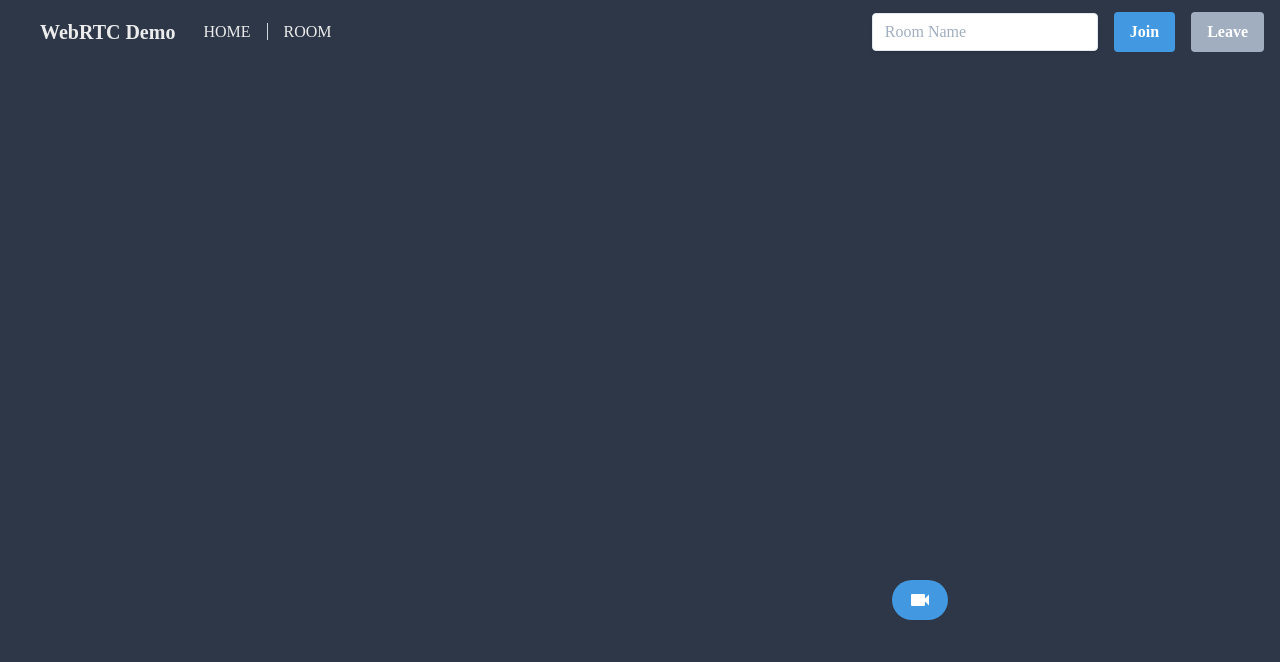
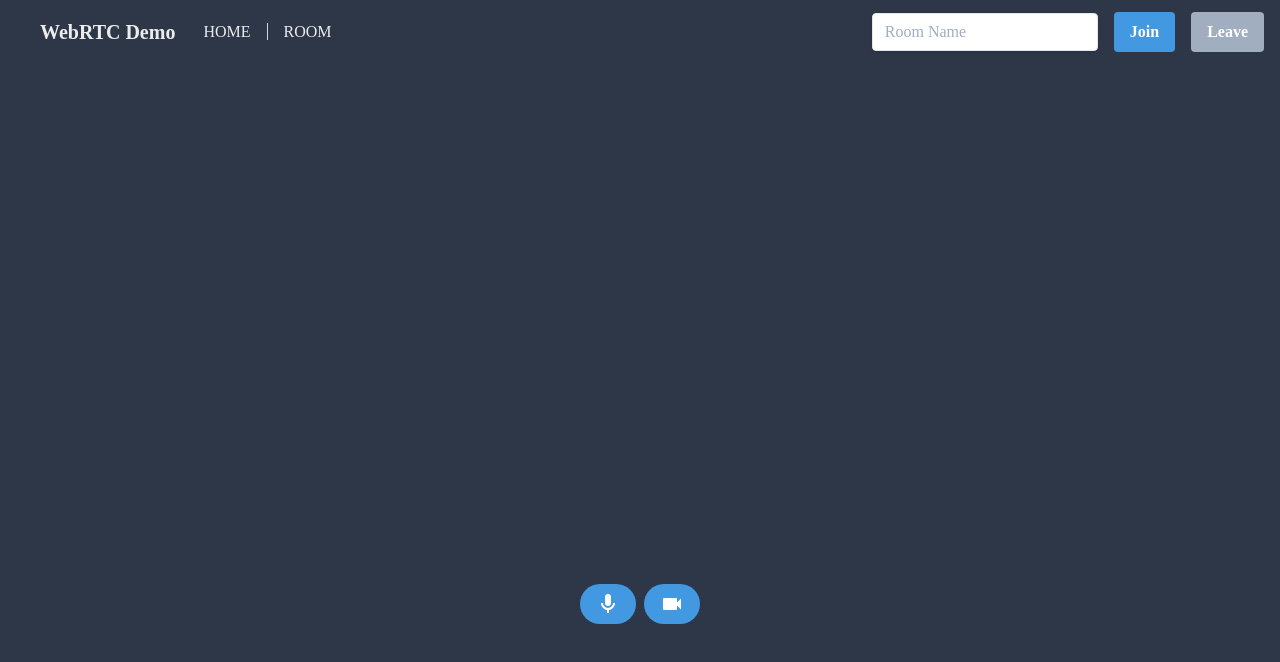
Before and after one commit to ryo-is/webrtc-cordova, a Vue app: page /room in a window 1280 px wide. Shown: the top 662 px of the page. Built offline with nearby package versions, Linux system fonts and the light colour scheme; no server answers; what skyway-js would draw is missing.

Commit message:
add control audio button

```diff
--- a/src/components/elements/AudioControlButton.vue
+++ b/src/components/elements/AudioControlButton.vue
@@ -11,13 +11,13 @@
     <svg v-if="audio" style="width: 24px; height: 24px;" viewBox="0 0 24 24">
       <path
         fill="currentColor"
-        d="M17,10.5V7A1,1 0 0,0 16,6H4A1,1 0 0,0 3,7V17A1,1 0 0,0 4,18H16A1,1 0 0,0 17,17V13.5L21,17.5V6.5L17,10.5Z"
+        d="M12,2A3,3 0 0,1 15,5V11A3,3 0 0,1 12,14A3,3 0 0,1 9,11V5A3,3 0 0,1 12,2M19,11C19,14.53 16.39,17.44 13,17.93V21H11V17.93C7.61,17.44 5,14.53 5,11H7A5,5 0 0,0 12,16A5,5 0 0,0 17,11H19Z"
       />
     </svg>
     <svg v-if="!audio" style="width: 24px; height: 24px;" viewBox="0 0 24 24">
       <path
         fill="currentColor"
-        d="M3.27,2L2,3.27L4.73,6H4A1,1 0 0,0 3,7V17A1,1 0 0,0 4,18H16C16.2,18 16.39,17.92 16.54,17.82L19.73,21L21,19.73M21,6.5L17,10.5V7A1,1 0 0,0 16,6H9.82L21,17.18V6.5Z"
+        d="M19,11C19,12.19 18.66,13.3 18.1,14.28L16.87,13.05C17.14,12.43 17.3,11.74 17.3,11H19M15,11.16L9,5.18V5A3,3 0 0,1 12,2A3,3 0 0,1 15,5V11L15,11.16M4.27,3L21,19.73L19.73,21L15.54,16.81C14.77,17.27 13.91,17.58 13,17.72V21H11V17.72C7.72,17.23 5,14.41 5,11H6.7C6.7,14 9.24,16.1 12,16.1C12.81,16.1 13.6,15.91 14.31,15.58L12.65,13.92L12,14A3,3 0 0,1 9,11V10.28L3,4.27L4.27,3Z"
       />
     </svg>
   </button>
--- a/src/views/Home.vue
+++ b/src/views/Home.vue
@@ -29,11 +29,20 @@
 
     <div class="video-wrapper relative">
       <video id="skyway-video" autoplay playsinline muted></video>
-      <video-button
-        class="video-button absolute"
-        :video="state.video"
-        @change-video="onChangeVideo"
-      ></video-button>
+      <div
+        class="button-wrapper absolute flex flex-wrap items-center justify-center space-x-2 mx-auto inset-x-0"
+      >
+        <audio-button
+          class="audio-button"
+          :audio="state.audio"
+          @change-audio="onChangeAudio"
+        ></audio-button>
+        <video-button
+          class="video-button"
+          :video="state.video"
+          @change-video="onChangeVideo"
+        ></video-button>
+      </div>
     </div>
 
     <div class="video-wrapper relative">
@@ -47,6 +56,7 @@ import { defineComponent, onMounted, reactive } from 'vue';
 import Peer, { MediaConnection } from 'skyway-js';
 import AppHeader from '@/components/elements/AppHeader.vue';
 import VideoButton from '@/components/elements/VideoControlButton.vue';
+import AudioButton from '@/components/elements/AudioControlButton.vue';
 
 type State = {
   peerID: string;
@@ -68,7 +78,7 @@ let localMediaConnection: MediaConnection;
 
 export default defineComponent({
   name: 'home',
-  components: { AppHeader, VideoButton },
+  components: { AppHeader, VideoButton, AudioButton },
   setup() {
     const state: State = reactive({
       peerID: '',
@@ -115,6 +125,13 @@ export default defineComponent({
       await getMedia();
     };
 
+    const onChangeAudio = async () => {
+      state.audio = !state.audio;
+      localStream
+        .getAudioTracks()
+        .forEach((track: MediaStreamTrack) => (track.enabled = state.audio));
+    };
+
     onMounted(async () => {
       try {
         peer.once('open', () => {
@@ -136,7 +153,7 @@ export default defineComponent({
       }
     });
 
-    return { state, onCall, onCancel, onChangeVideo };
+    return { state, onCall, onCancel, onChangeVideo, onChangeAudio };
   },
 });
 </script>
@@ -146,8 +163,7 @@ export default defineComponent({
   height: 480px;
   width: 640px;
 }
-.video-button {
-  bottom: 12px;
-  right: 12px;
+.button-wrapper {
+  bottom: 8px;
 }
 </style>
--- a/src/views/Room.vue
+++ b/src/views/Room.vue
@@ -26,18 +26,21 @@
       </button>
     </app-header>
     <div class="local-stream-wrapper relative">
-      <video
-        id="js-local-stream"
-        class="m-auto"
-        autoplay
-        playsinline
-        muted
-      ></video>
-      <video-button
-        class="video-button absolute"
-        :video="state.video"
-        @change-video="onChangeVideo"
-      ></video-button>
+      <video id="js-local-stream" autoplay playsinline muted></video>
+      <div
+        class="button-wrapper absolute flex flex-wrap items-center justify-center space-x-2 mx-auto inset-x-0"
+      >
+        <audio-button
+          class="audio-button"
+          :audio="state.audio"
+          @change-audio="onChangeAudio"
+        ></audio-button>
+        <video-button
+          class="video-button"
+          :video="state.video"
+          @change-video="onChangeVideo"
+        ></video-button>
+      </div>
     </div>
 
     <div class="remote-streams mt-4 flex" id="js-remote-streams"></div>
@@ -49,6 +52,7 @@ import { defineComponent, onMounted, reactive } from 'vue';
 import Peer, { SfuRoom } from 'skyway-js';
 import AppHeader from '@/components/elements/AppHeader.vue';
 import VideoButton from '@/components/elements/VideoControlButton.vue';
+import AudioButton from '@/components/elements/AudioControlButton.vue';
 
 type State = {
   roomID: string;
@@ -74,7 +78,7 @@ let remoteVideos: HTMLElement;
 
 export default defineComponent({
   name: 'home',
-  components: { AppHeader, VideoButton },
+  components: { AppHeader, VideoButton, AudioButton },
   setup() {
     const state: State = reactive({
       roomID: '',
@@ -155,6 +159,13 @@ export default defineComponent({
       await getMedia();
     };
 
+    const onChangeAudio = async () => {
+      state.audio = !state.audio;
+      localStream
+        .getAudioTracks()
+        .forEach((track: MediaStreamTrack) => (track.enabled = state.audio));
+    };
+
     onMounted(async () => {
       try {
         localVideo = document.getElementById(
@@ -169,7 +180,7 @@ export default defineComponent({
       }
     });
 
-    return { state, onJoin, onLeave, onChangeVideo };
+    return { state, onJoin, onLeave, onChangeVideo, onChangeAudio };
   },
 });
 </script>
@@ -179,8 +190,7 @@ export default defineComponent({
   height: 480px;
   width: 640px;
 }
-.video-button {
-  bottom: 12px;
-  right: 12px;
+.button-wrapper {
+  bottom: 8px;
 }
 </style>
```
